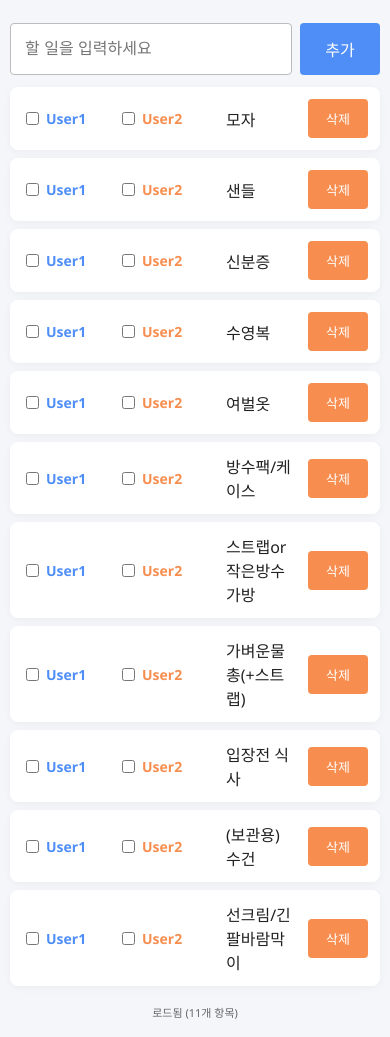
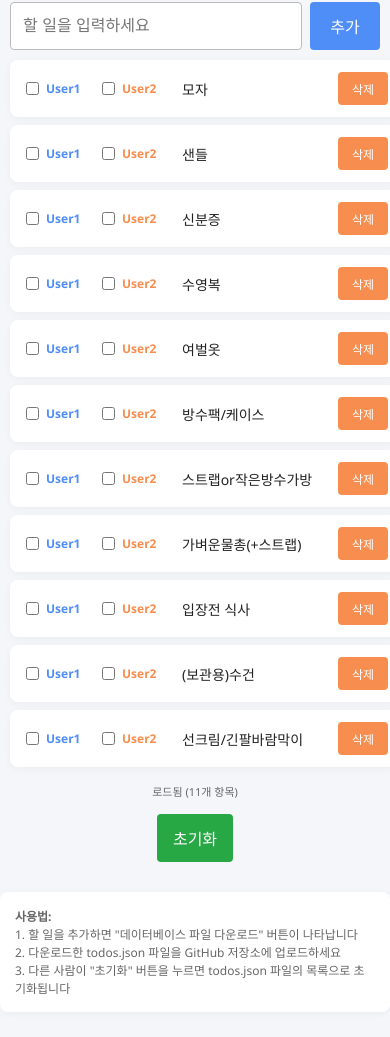
Before and after one commit to loquens02/todowith2, a plain HTML site: page index.html in a window 390 px wide. Shown: the part 68-1105 px from the top of the page. Drawn offline with Linux system fonts and the light colour scheme.

Commit message:
add - mobile support - less than 430px

```diff
--- a/index.html
+++ b/index.html
@@ -180,6 +180,90 @@
       }
     }
 
+    /* 430px 이하 화면 최적화 */
+    @media (max-width: 430px) {
+      body {
+        padding: 0;
+        margin: 0;
+      }
+      h1 {
+        margin-top: 15px;
+        margin-bottom: 15px;
+        font-size: 1.3rem;
+        padding: 0 10px;
+      }
+      #todo-form {
+        margin: 10px 10px 10px 10px;
+        width: calc(100% - 20px);
+        max-width: none;
+      }
+      #todo-input {
+        padding: 12px;
+        font-size: 16px;
+        width: 100%;
+        min-width: 0;
+        flex: 1;
+      }
+      #todo-form button {
+        padding: 12px 16px;
+        font-size: 16px;
+        min-width: 70px;
+      }
+      ul#todo-list {
+        width: 100%;
+        max-width: none;
+        padding: 0 10px;
+      }
+      ul#todo-list li {
+        padding: 12px;
+        margin-bottom: 8px;
+        width: 100%;
+        box-sizing: border-box;
+      }
+      ul#todo-list button {
+        padding: 8px 10px;
+        font-size: 12px;
+        min-width: 50px;
+      }
+      label {
+        font-size: 12px;
+        min-width: 60px;
+      }
+      span {
+        font-size: 14px;
+        margin-left: 8px;
+      }
+      .controls {
+        width: 100%;
+        max-width: none;
+        padding: 0 10px;
+        margin-top: 15px;
+      }
+      .controls button {
+        padding: 12px 16px;
+        font-size: 16px;
+        min-width: 70px;
+      }
+      #download-section {
+        width: 100%;
+        max-width: none;
+        padding: 0 10px;
+      }
+      .instructions {
+        width: 100%;
+        max-width: none;
+        margin: 15px 10px;
+        padding: 15px;
+        font-size: 12px;
+        box-sizing: border-box;
+      }
+      .status {
+        font-size: 11px;
+        padding: 0 10px;
+        margin-top: 8px;
+      }
+    }
+
     /* 터치 최적화 */
     button, input, label {
       -webkit-tap-highlight-color: transparent;
```
